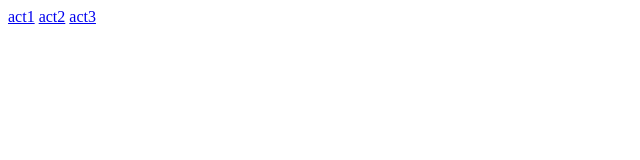
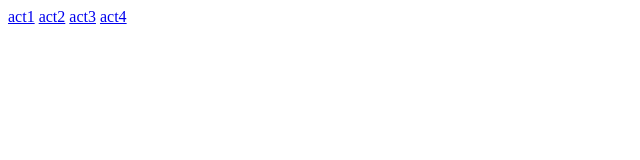
Before and after one commit to ivan191000/Cuaderno_DIW, a plain HTML site: page ud1/index.html in a window 1280 px wide. Shown: the full height of the page, 0-640 px from the left. Drawn offline with Linux system fonts and the light colour scheme.

Commit message:
nuevo link actividad 4 u1

```diff
--- a/ud1/index.html
+++ b/ud1/index.html
@@ -9,5 +9,6 @@
     <a href="act1.html">act1</a>
     <a href="act2.html">act2</a>
     <a href="act3.html">act3</a>
+    <a href="act4.html">act4</a>
 </body>
 </html>
```
